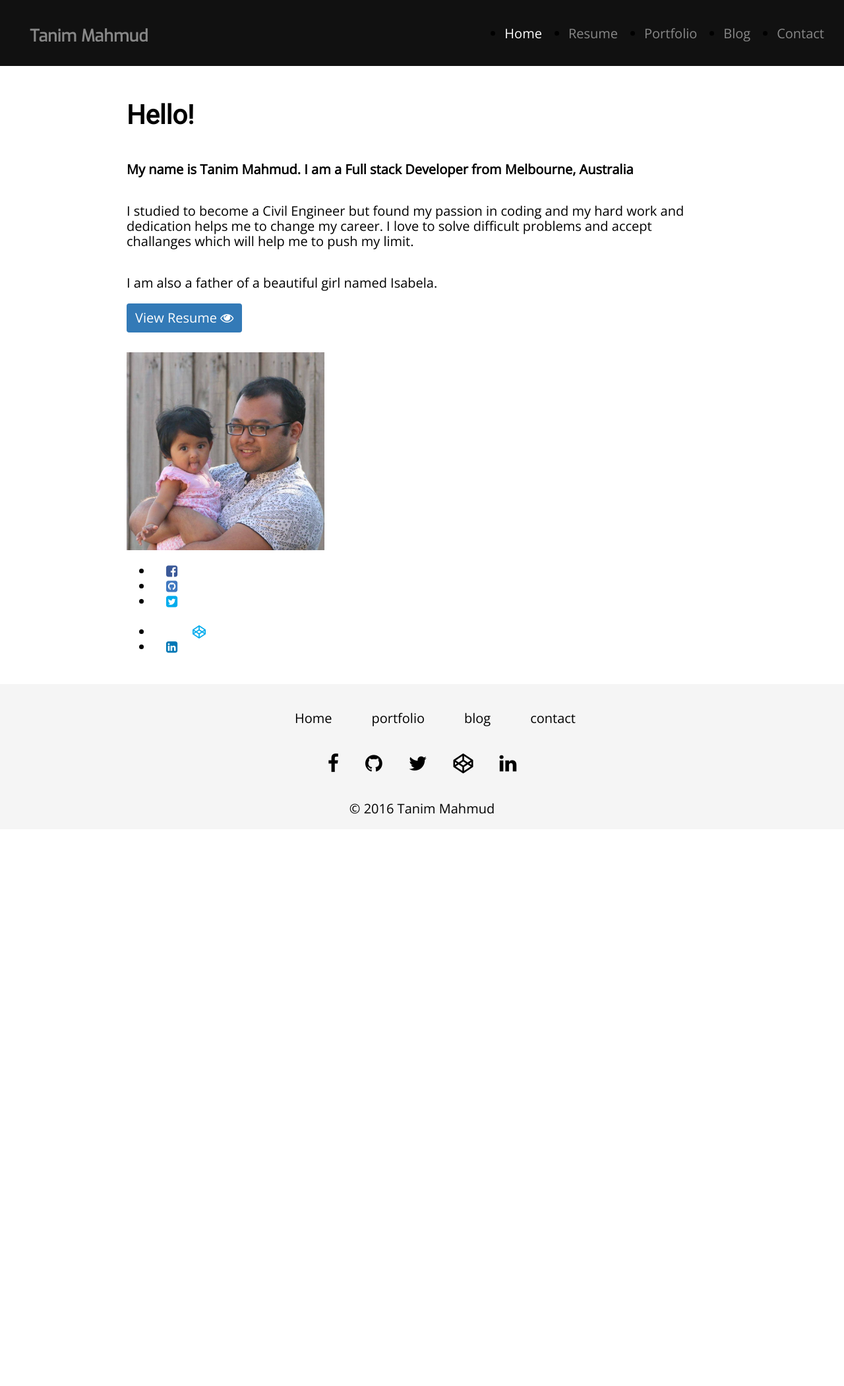
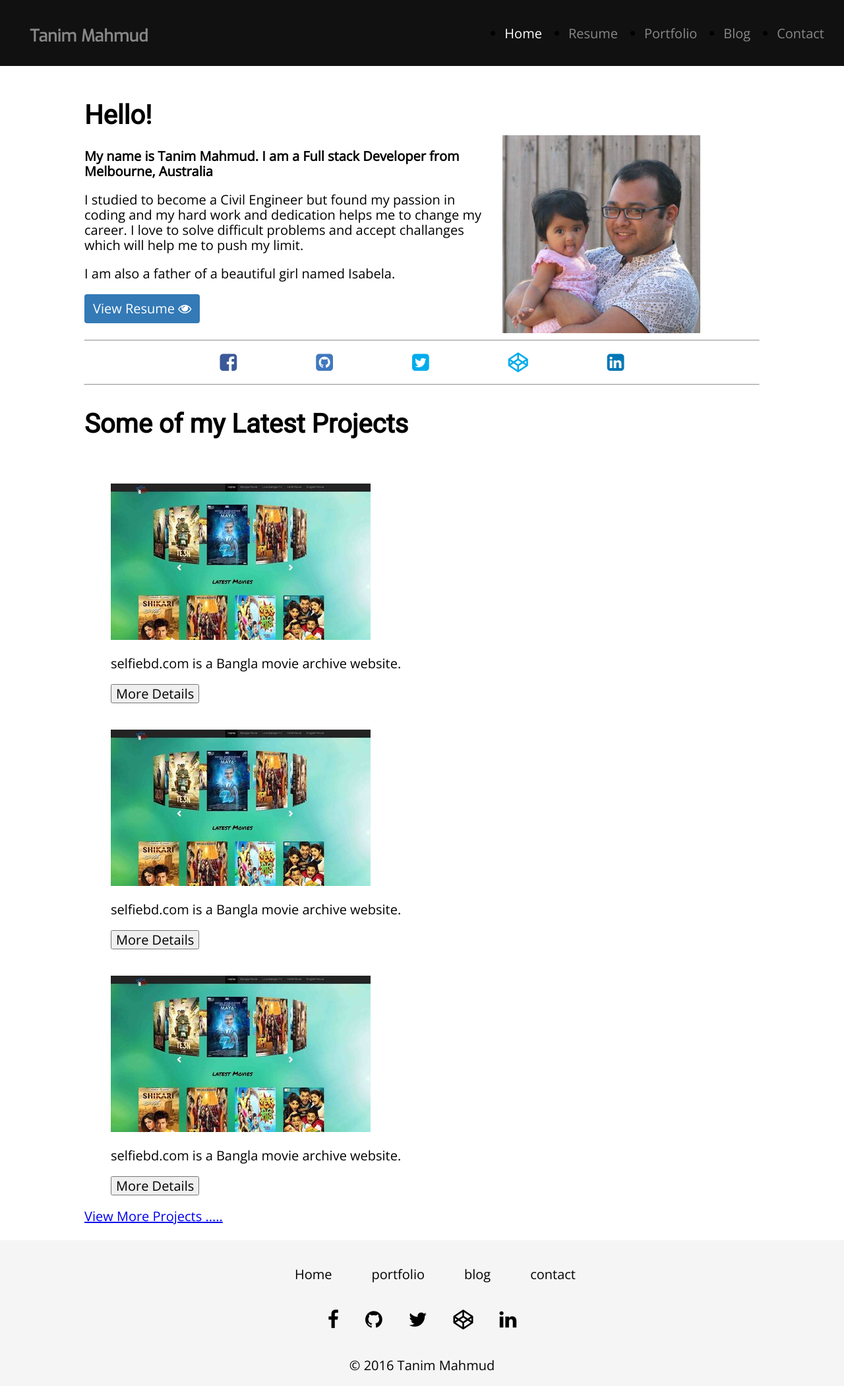
Before and after one commit to tanimmahmud/tanimmahmud.github.io, a Jekyll site: the page built from index.html, in a window 1280 px wide. Shown: the whole page at 66% size. Built offline with Jekyll 4.4.1, drawn with Linux system fonts in a browser that asks for light colours; nearby versions of some CDN libraries; some web fonts are replaced; before the commit the page ends 1257 px from its top, so only the background shows below that.

Commit message:
Edit index page

```diff
--- a/_includes/intro.html
+++ b/_includes/intro.html
@@ -1,4 +1,4 @@
-<div class="introduction">
+<div class="introduction-body">
 	<h1> Hello! </h1>
 	<p><strong> My name is Tanim Mahmud. I am a Full stack Developer from Melbourne, Australia</strong> </p>
 	<p> I studied to become a Civil Engineer but found my passion in coding and my hard work and dedication helps me to change my career. I love to solve difficult problems and accept challanges which will help me to push my limit.</p>
@@ -6,8 +6,5 @@
 	<a href="resume.html" target="_blank"><button class="view-resume"> View Resume <span><i class="fa fa-eye" aria-hidden="true"></i></span></button></a>
 </div>
 <div id="profile-photo">
-	<!-- image -->
+<!-- image -->
 </div>
-<div id="social">
-	{% include social.html %}
-</div>
--- a/_includes/latest-work.html
+++ b/_includes/latest-work.html
@@ -1,23 +1,14 @@
-<div id="latest-work" class="container ">
-	<h1 class="text-center" data-uk-scrollspy="{cls:'uk-animation-slide-left', repeat: false, delay:500}">Some of my Latest Projects </h1>
-	<div class="row">
-		<div class="col-md-4 col-md-offset-0 col-sm-8 col-sm-offset-2 col-xs-8 col-xs-offset-2 " data-uk-scrollspy="{cls:'uk-animation-scale-up', repeat: false, delay:500}">
-			<figure class="uk-overlay uk-overlay-hover">
+
+<h1>Some of my Latest Projects </h1>
+	<figure>
 			{% include project-1.html %}
 	</figure>
-		</div>
-		<div class="col-md-4 col-md-offset-0 col-sm-8 col-sm-offset-2 col-xs-8 col-xs-offset-2" data-uk-scrollspy="{cls:'uk-animation-scale-up', repeat: false, delay:600}">
-			<figure class="uk-overlay uk-overlay-hover">
+	<figure>
 			{% include project-1.html %}
 	</figure>
-		</div>
-		<div class="col-md-4 col-md-offset-0 col-sm-8 col-sm-offset-2 col-xs-8 col-xs-offset-2" data-uk-scrollspy="{cls:'uk-animation-scale-up', repeat: false, delay:700}">
-			<figure class="uk-overlay uk-overlay-hover">
+	<figure>
 			{% include project-1.html %}
 	</figure>
-		</div>
-	</div>
-	<div id="view-more" class="container" data-uk-scrollspy="{cls:'uk-animation-slide-right', repeat: false, delay:1000}">
+<div id="view-more">
 	<a href="portfolio.html">View More Projects ..... </a>
 </div>
-</div>
--- a/_includes/project-1.html
+++ b/_includes/project-1.html
@@ -1,7 +1,7 @@
-<!-- <img class="uk-overlay-spin img-responsive" src="images/portfolio/selfiebd.jpg" alt="selfiebd website">
+<img class="uk-overlay-spin img-responsive" src="images/portfolio/selfiebd.jpg" alt="selfiebd website">
 <figcaption class="uk-overlay-panel uk-flex uk-flex-bottom details ">
  <div>
     <p>selfiebd.com is a Bangla movie archive website.</p>
     <a target="_blank" href="selfiebd.html"><button class="btn btn-primary">More Details</button></a>
 </div>
-</figcaption> -->
+</figcaption>
--- a/css/home.css
+++ b/css/home.css
@@ -64,19 +64,56 @@ button.view-resume {
     margin-left: auto;
     margin-right: auto;
   }
+}
 
+@media screen and (min-width: 780px) {
+
+  main {
+    width: 80%;
+  }
+  .introduction {
+    -webkit-flex-direction: row;
+    -ms-flex-direction: row;
+    flex-direction: row;
+    justify-content:space-between;
+    align-items: stretch;
+  }
+  .introduction-body {
+    min-width: 60%;
+    margin-right: 20px;
+  }
+  #profile-photo {
+    margin-top: 80px;
+    min-width: 40%;
+    margin-right: auto;
+    margin-left: auto;
+  }
   #social {
+    display: block;
+  }
+
+  #social ul {
     display: -webkit-flex;
     display: -ms-flex;
     display: flex;
     -webkit-flex-direction: row;
     -ms-flex-direction: row;
     flex-direction: row;
-    justify-content: flex-start;
+    list-style: none;
+    justify-content: center;
+    align-items: center;
+    margin: 5px;
+    padding: 0;
   }
 
+  #social li {
+    margin: 5px 60px;
+    padding: 0;
+
+  }
   #social a {
-    margin: 50px 20px;
+    text-decoration: none;
+    font-size: 1.5em;
   }
 
   #social a.facebook{
@@ -133,7 +170,6 @@ button.view-resume {
   }
   #social a.codepen:hover > .fa + .fa {
     display: inherit;
-
   }
 
   #social a.linkedin{
@@ -147,6 +183,15 @@ button.view-resume {
   }
   #social a.linkedin:hover > .fa + .fa {
     display: inherit;
+  }
 
+  #latest-work {
+    display: -webkit-flex;
+    display: -ms-flex;
+    display: flex;
+    -webkit-flex-direction: column;
+    -ms-flex-direction: column;
+    flex-direction: column;
   }
+
 }
--- a/index.html
+++ b/index.html
@@ -2,9 +2,14 @@
 layout: default
 ---
 
-<div class="container introduction">
+<div class="introduction">
   {% include intro.html %}
 </div>
-<div class="container">
+<div id="social">
+  <hr>
+ {% include social.html %}
+ <hr>
+</div>
+<div id="latest-work">
   {% include latest-work.html %}
 </div>
```
Lines whose indentation alone changed are shown as unchanged.
